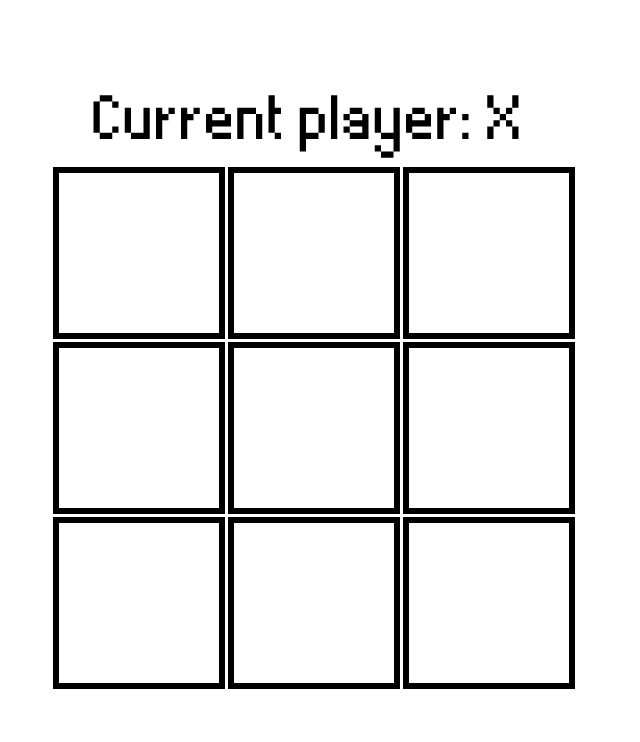
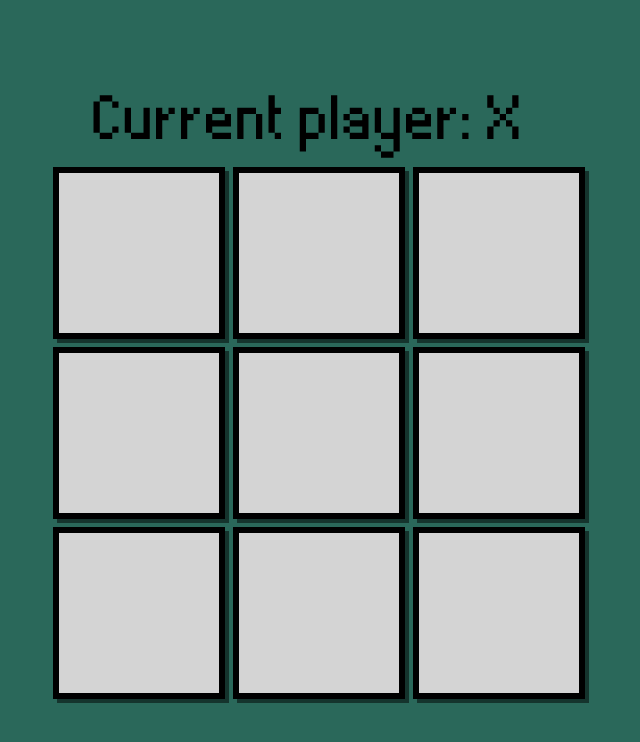
Before and after one commit to m1t9/react-game, a React (Create React App) app: page / in a window 1280 px wide. Shown: the top 742 px of the page, without its empty margins (331-971 px from the left). Built offline with nearby package versions, Linux system fonts and the light colour scheme.

Commit message:
feat: computer random steps

```diff
--- a/src/App.tsx
+++ b/src/App.tsx
@@ -1,6 +1,5 @@
 import React, { useState } from 'react';
 import './App.css';
-import { Board } from './model/Board';
 import { BoardComp } from './components/BoardComp';
 
 const App: React.FunctionComponent = () => {
--- a/src/components/BoardComp.tsx
+++ b/src/components/BoardComp.tsx
@@ -13,7 +13,16 @@ interface ICell {
   value: string | number,
   x: number,
   y: number,
+  // key: string,
   // onClick: React.MouseEventHandler<HTMLButtonElement>;
+}
+
+interface CellProps {
+  value: string | number | null,
+  x: number,
+  y: number,
+  aviable: boolean,
+  onClick: React.MouseEventHandler<HTMLButtonElement>;
 }
 
 interface IState {
@@ -23,50 +32,70 @@ interface IState {
   aviable: boolean,
 }
 
-class Cell extends React.Component<ICell, IState> {
-  constructor(props: ICell) {
-    super(props);
-    this.state = {
-      value: null,
-      x: props.x,
-      y: props.y,
-      aviable: true,
-    }
-    this.clickHandler = this.clickHandler.bind(this);
-  }
+// __________________________________________________________________________________________________________________________________________________________
 
-  // clickHandler() {
+// class Cell extends React.Component<ICell, IState> {
+//   constructor(props: ICell) {
+//     super(props);
+//     this.state = {
+//       value: null,
+//       x: props.x,
+//       y: props.y,
+//       aviable: true,
+//     }
+//     this.clickHandler = this.clickHandler.bind(this);
+//   }
 
+//   // clickHandler() {
+
+//   // }
+//   clickHandler() {
+//     if (this.state.aviable && board.checkWinner().figure === 'n') {
+//       const figure: string = currnetPlayer ? 'X' : 'O';
+//       this.setState({value: figure});
+//       board.setItem(this.state.x, this.state.y, figure);
+//       // console.log(board.checkWinner());
+//       currnetPlayer = !currnetPlayer;
+//       this.setState({aviable: !this.state.aviable});
+//       // board.computerStep('K');
+//       // console.log(this);
+
+//       // if (board.checkWinner().figure !== 'n') alert(`Winner: ${board.checkWinner().figure}`);
+//     } else {
+//       // console.log('wow');
+//       return;
+//     }
+//   }
+
+//   render() {
+//     const completed: string = board.checkWinner().figure === 'n' ? 'cell' : 'cell completed ex4';
+//     return (
+//       <div
+//         className={`${this.state.aviable ? completed : 'cell insert'}`}
+//         // className="cell"
+//         // key={this.state.x * CONSTANTS.FIELD_SIZE + this.state.y}
+//         onClick={this.clickHandler}
+//         // key={this.state.x + this.state.y}
+//       >
+//         {this.state.value}
+//       </div>
+//     );
+//   }
 // }
-  clickHandler() {
-    if (this.state.aviable && board.checkWinner().figure === 'n') {
-      const figure: string = currnetPlayer ? 'X' : 'O';
-      this.setState({value: figure});
-      board.setItem(this.state.x, this.state.y, figure);
-      // console.log(board.checkWinner());
-      currnetPlayer = !currnetPlayer;
-      this.setState({aviable: !this.state.aviable});
-      // console.log(this);
+// __________________________________________________________________________________________________________________________________________________________
 
-      // if (board.checkWinner().figure !== 'n') alert(`Winner: ${board.checkWinner().figure}`);
-    } else {
-      return;
-    }
-  }
-
-  render() {
-    const completed: string = board.checkWinner().figure === 'n' ? 'cell' : 'cell completed ex4';
+// function Cell(props: {}): React.FunctionComponent<any> {
+const Cell: React.FunctionComponent<CellProps> = (props: any) => {
+  // console.log(props);
   return (
     <div
-        className={`${this.state.aviable ? completed : 'cell insert'}`}
       // className="cell"
-        // key={this.state.x * CONSTANTS.FIELD_SIZE + this.state.y}
-        onClick={this.clickHandler}
+      className={`${props.aviable ? 'cell' : 'cell insert'}`}
+      onClick={props.onClick}
     >
-        {this.state.value}
+      {props.value}
     </div>
   );
-  }
 }
 
 export class BoardComp extends React.Component<any, any> {
@@ -75,26 +104,45 @@ export class BoardComp extends React.Component<any, any> {
     this.state = {
       status: `Current player: X`,
       isNext: true,
+      res: this.getBoard(),
     }
     this.changeFigureState = this.changeFigureState.bind(this);
   }
 
-  repBoard: any[] = [];
+  // repBoard: any[] = [];
+  // res = this.getBoard();
 
-  renderCell(value: number, x: number, y: number) {
+  renderCell(value: number | string, x: number, y: number, aviable: boolean) {
     // return <Cell value={value} x={x} y={y} onClick={() => {console.log('wow')}}/>
-    return <Cell value={value} x={x} y={y}/>
+    return <Cell
+      value={value !== 'X' && value !== 'O' ? '' : value}
+      x={x}
+      y={y}
+      aviable={aviable}
+      onClick={() => {
+        if (aviable) {
+          board.setItem(currnetPlayer ? 'X' : 'O', x, y);
+          setTimeout(() => {
+            board.computerStep('O');
+          }, 10);
+        }
+      }}
+    />
+    // return <Cell />
   }
 
-  createBoard(): any[] {
+  getBoard(): any[] {
 
     const res: any[] = [];
 
     board.gameBoard.forEach((row) => {
       row.forEach((item: any) => {
-        {res.push(
-          this.renderCell(item.value, item.x, item.y)
-        )}
+        {
+          res.push(
+            // item.value !== 'X' && item.value !== 'O' ? this.renderCell(item.value, item.x, item.y) : this.renderCell('', item.x, item.y)
+            this.renderCell(item.value, item.x, item.y, item.value !== 'X' && item.value !== 'O')
+          )
+        }
       })
     });
 
@@ -102,12 +150,17 @@ export class BoardComp extends React.Component<any, any> {
   }
 
   changeFigureState() {
-    this.setState({isNext: !this.state.isNext});
+    this.setState({ res: this.getBoard() });
+
+    setTimeout(() => {
+      this.setState({ res: this.getBoard() });
+      this.setState({ isNext: !this.state.isNext });
+      this.setState({ isNext: !this.state.isNext });
+  }, 500);
+    // console.log(this)
   }
 
   render() {
-    // currnetPlayer ? this.setState({status: 'X'}) : this.setState({status: 'O'});
-    // this.setState({status: 'O'});
     let status: string;
     const winner = board.checkWinner().figure;
     if (winner !== 'n') {
@@ -116,8 +169,6 @@ export class BoardComp extends React.Component<any, any> {
       status = this.state.isNext ? 'Current player: X' : 'Current player: O';
     }
 
-    const res = this.createBoard();
-
     return (
       <div>
         <div className="status">{status}</div>
@@ -125,7 +176,7 @@ export class BoardComp extends React.Component<any, any> {
           onClick={this.changeFigureState}
           key="board"
           className="board">
-          {res}
+            {this.state.res}
         </div>
       </div>
     )
--- a/src/index.css
+++ b/src/index.css
@@ -12,6 +12,7 @@ body {
   -webkit-font-smoothing: antialiased;
   -moz-osx-font-smoothing: grayscale;
   font-size: 100px;
+  background-color: rgb(42, 104, 90);
 }
 
 code {
@@ -20,6 +21,7 @@ code {
 }
 
 .cell {
+  background-color: rgb(212, 212, 212);
   height: 10rem;
   width: 10rem;
 
@@ -30,12 +32,13 @@ code {
   border: 6px solid rgb(0, 0, 0);
   cursor: pointer;
 
+  box-shadow: 4px 4px rgba(0, 0, 0, 0.5) ;
   /* transition: all 3s; */
 
 }
 
 .insert {
-  animation: fadeIn ease 1s;
+  animation: fadeIn ease 0.5s;
 }
 
 @keyframes fadeIn {
@@ -49,7 +52,7 @@ code {
 }
 
 .cell:hover{
-  background-color: rgba(0, 0, 0, 0.2);
+  background-color: rgba(40, 169, 255, 0.4);
   transition: 0.5s;
 }
 
@@ -57,7 +60,7 @@ code {
   /* background-color: #2196F3; */
   display: grid;
   grid-template-columns: 1fr 1fr 1fr;
-  grid-gap: 0.2rem;
+  grid-gap: 0.5rem;
   /* padding: 5rem; */
   width: 32rem;
   height: 8.5rem;
--- a/src/model/Board.tsx
+++ b/src/model/Board.tsx
@@ -27,11 +27,23 @@ export class Board {
     }
   }
 
-  setItem(xCoord: number, yCoord: number, item: string): void {
+  setItem(item: string, xCoord: number, yCoord: number): void {
     if (this.gameBoard[xCoord][yCoord].value !== CONSTANTS.X_FIGURE
       && this.gameBoard[xCoord][yCoord].value !== CONSTANTS.Y_FIGURE) {
       this.gameBoard[xCoord][yCoord].value = item;
     }
+  }
+
+  computerStep(figure: string) {
+    let randX = Math.floor(Math.random() * 3);
+    let randY = Math.floor(Math.random() * 3);
+
+    while (this.gameBoard[randX][randY].value === 'X' || this.gameBoard[randX][randY].value === 'O') {
+      randX = Math.floor(Math.random() * 3);
+      randY = Math.floor(Math.random() * 3);
+    }
+
+    this.gameBoard[randX][randY].value = figure;
   }
 
   checkWinner(): winner {
```
Lines whose indentation alone changed are shown as unchanged.
